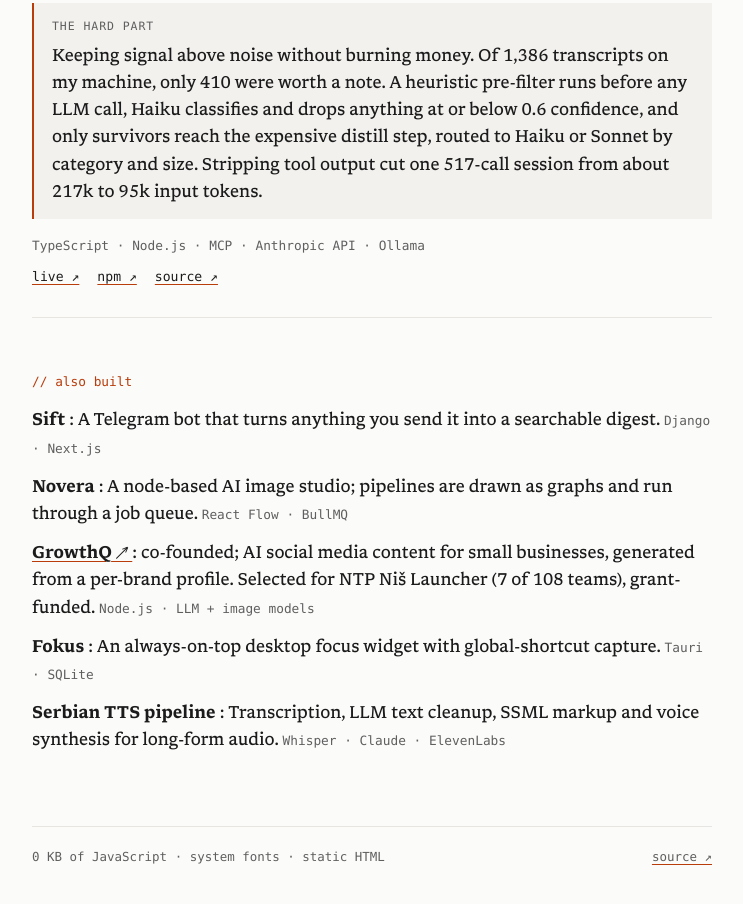
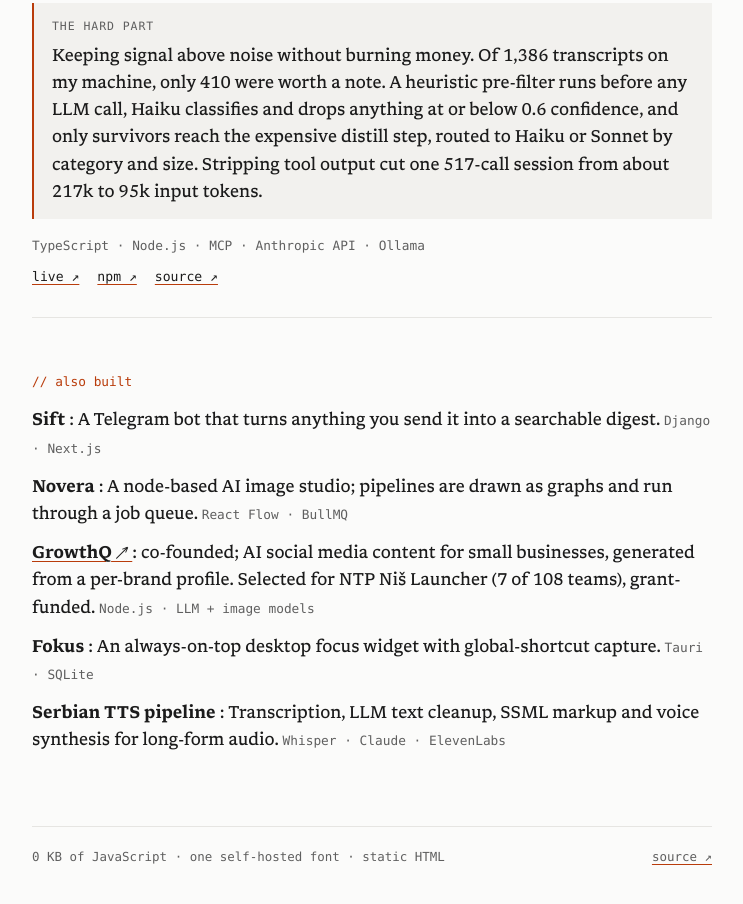
Before and after one commit to djolex999/djmarkovic.com, an Astro site: page / in a window 1280 px wide. Shown: the part 889-1793 px from the top of the page, without its empty margins (268-1011 px from the left). Built offline with nearby package versions, Linux system fonts and the light colour scheme; Astro itself is replaced by a stand-in of ours.

Commit message:
docs: update footer and README for the self-hosted font
Footer now says one self-hosted font. README covers DJM Text, its
license and provenance, the icons and fonts scripts, and new numbers.

```diff
--- a/src/layouts/Base.astro
+++ b/src/layouts/Base.astro
@@ -72,7 +72,7 @@ const personLd = {
         <slot />
       </main>
       <footer class="site-footer">
-        <span>0 KB of JavaScript · system fonts · static HTML</span>
+        <span>0 KB of JavaScript · one self-hosted font · static HTML</span>
         <a href={site.repo}>source ↗</a>
       </footer>
     </div>
```
Also changed, not shown: README.md.
